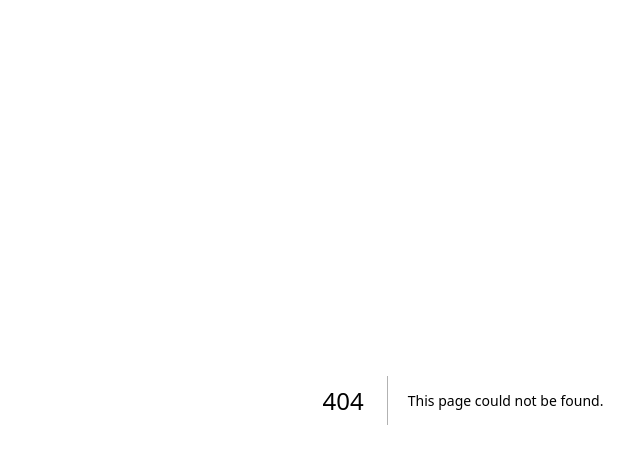
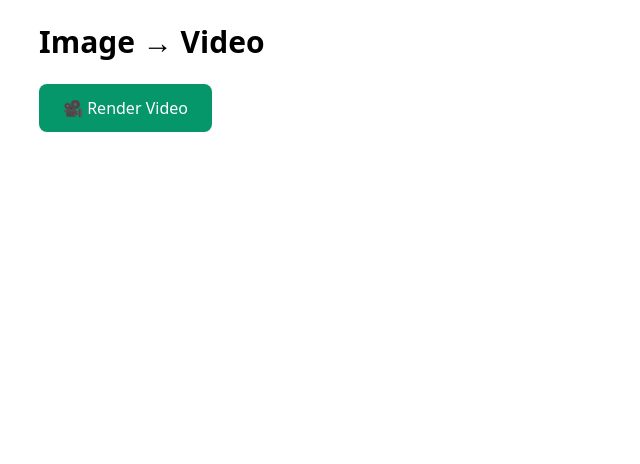
Before and after one commit to almalikzayn20-collab/teman-ct-ai, a Next.js app: page /ct-generate/image-to-video in a window 1280 px wide. Before the commit this address had no page. Shown: the top 464 px of the page, without its empty margins (177-817 px from the left). Built offline with nearby package versions, Linux system fonts and the light colour scheme.

Commit message:
Create page.jsx

```diff
--- /dev/null
+++ b/app/ct-generate/image-to-video/page.jsx
@@ -0,0 +1,40 @@
+"use client";
+
+import { useState } from "react";
+
+export default function ImageToVideoPage() {
+  const [loading, setLoading] = useState(false);
+  const [videoUrl, setVideoUrl] = useState(null);
+
+  async function handleRender() {
+    setLoading(true);
+    setVideoUrl(null);
+
+    await new Promise((r) => setTimeout(r, 2000));
+
+    setVideoUrl("/demo/demo-video.mp4");
+    setLoading(false);
+  }
+
+  return (
+    <div className="max-w-4xl mx-auto space-y-6 p-6">
+      <h1 className="text-3xl font-bold">Image → Video</h1>
+
+      <button
+        onClick={handleRender}
+        disabled={loading}
+        className="px-6 py-3 rounded-lg bg-emerald-600 text-white disabled:opacity-50"
+      >
+        {loading ? "Rendering..." : "🎥 Render Video"}
+      </button>
+
+      {videoUrl && (
+        <video
+          src={videoUrl}
+          controls
+          className="w-full rounded-xl border mt-4"
+        />
+      )}
+    </div>
+  );
+}
```
